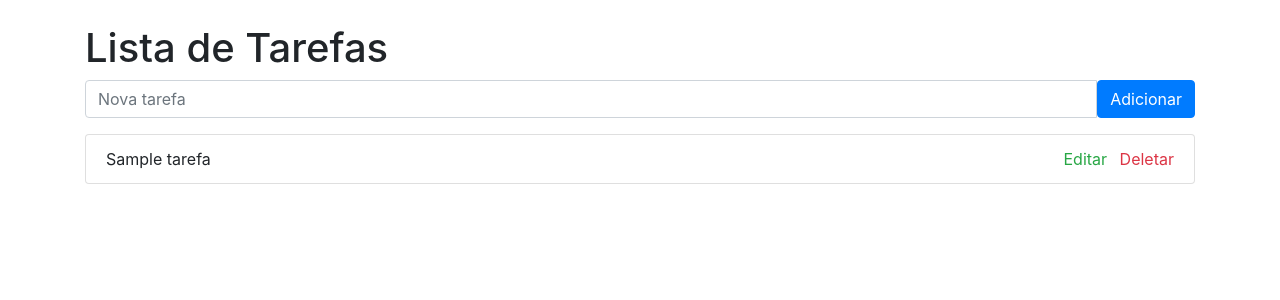
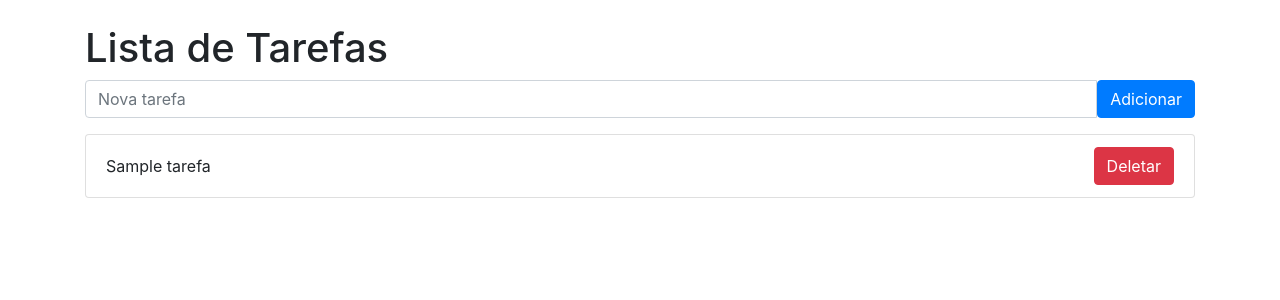
Before and after one commit to ThiagoMaylon/ToDoList-Django, a Django app: template templates/index.html in a window 1280 px wide. Shown: the top 300 px of the page. Run offline with Django 5.2, Linux system fonts and the light colour scheme; the template is opened without the code that fills it: most values are stand-ins (such as "Sample title", 1, 10 or a date in 2020); some libraries are stand-ins or nearby versions.

Commit message:
Adiconado botão de deletar item

```diff
--- a/core/urls.py
+++ b/core/urls.py
@@ -1,8 +1,9 @@
 from django.contrib import admin
 from django.urls import path
 
-from .views import TarefaList
+from .views import TarefaList, TarefaDeleteList
 
 urlpatterns = [
-    path('', TarefaList.as_view(), name='index')
+    path('', TarefaList.as_view(), name='index'),
+    path('tarefa/delete/<int:pk>', TarefaDeleteList.as_view(), name='delete')
 ]
--- a/templates/index.html
+++ b/templates/index.html
@@ -16,7 +16,7 @@
             <div class="input-group mb-3">
                 <input type="text" class="form-control" placeholder="Nova tarefa" id="newTask" aria-label="Nova tarefa"
                     aria-describedby="addTaskBtn">
-                <button class="btn btn-primary" type="button" id="addTaskBtn">Adicionar</button>
+                <a href="#" class="btn btn-primary" type="button" id="addTaskBtn">Adicionar</a>
             </div>
 
             <ul class="list-group" id="tasks">
@@ -24,8 +24,12 @@
                     <li class="list-group-item d-flex justify-content-between align-items-center">
                         <span class="me-auto"> {{tarefa}} </span>
                         <span>
-                            <a href="#" class="text-success mx-2 edit-task">Editar</a>
-                            <a href="#" class="text-danger delete-task">Deletar</a>
+                            <form method="post" action="{% url 'delete' pk=tarefa.pk %}">
+                                {% csrf_token %}
+                                <button type="submit" class="btn btn-danger delete-task">
+                                    Deletar
+                                </button>
+                            </form>
                         </span>
                     </li>
                 {% endfor %}
```
Also changed, not shown: core/views.py (+18 -1 lines).
